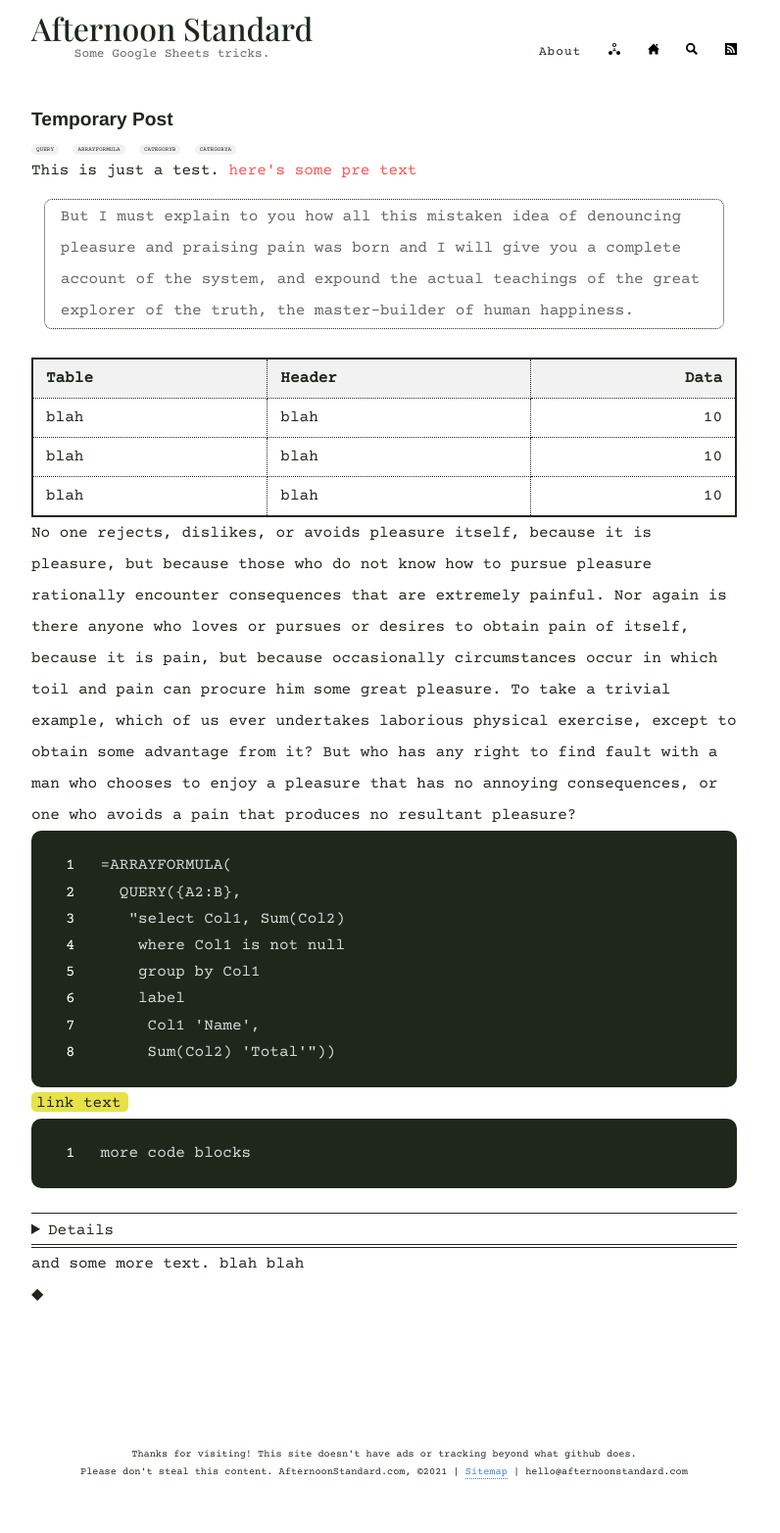
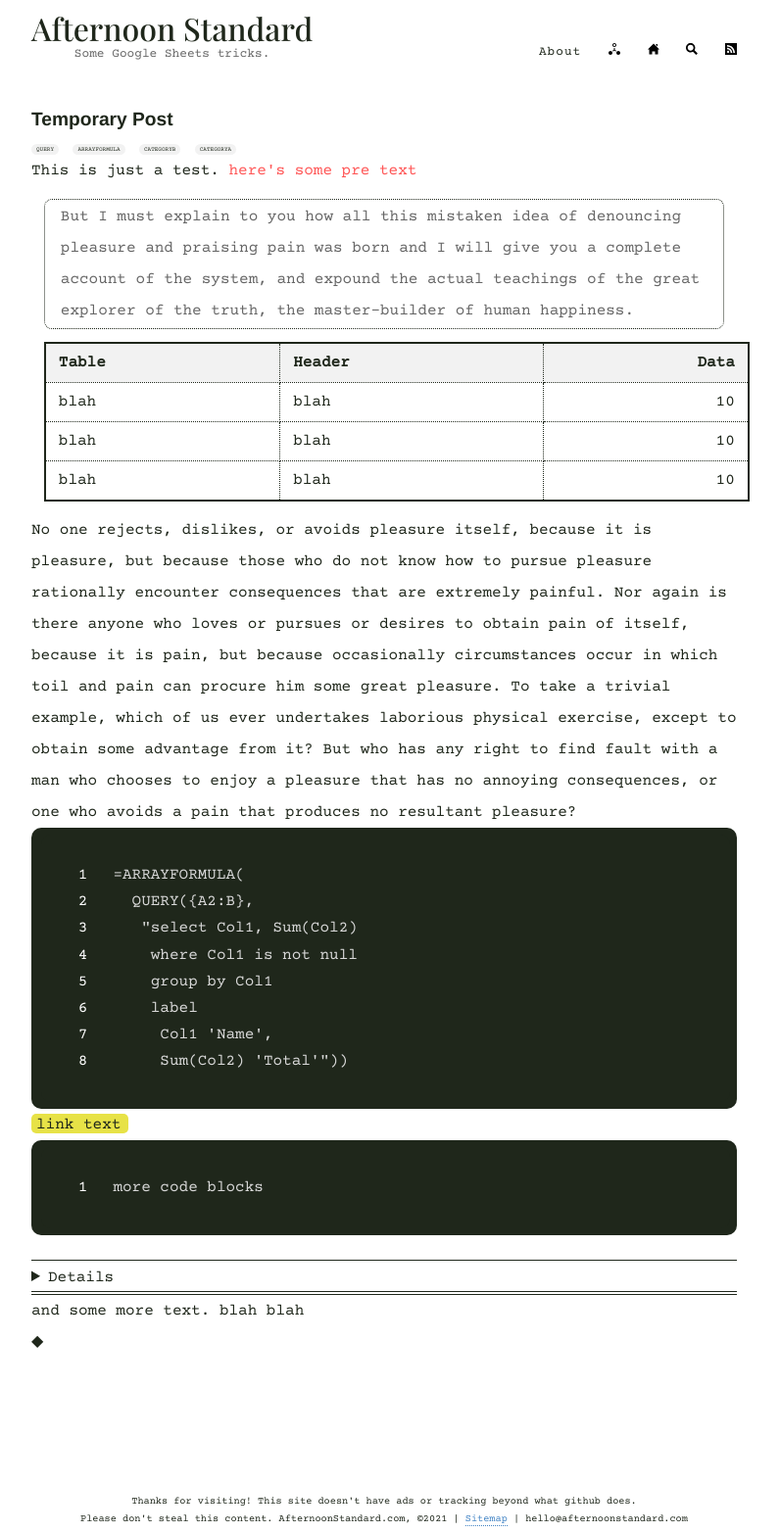
Before and after one commit to boringparty/hello-party.github.io, a Jekyll site: the page built from _posts/2021-02-04-hello.md, in a window 1280 px wide. Shown: the whole page at 98% size, without its empty margins (248-1044 px from the left). Built offline with Jekyll 4.4.1, drawn with Linux system fonts in a browser that asks for light colours; before the commit the page ends 1517 px from its top, so only the background shows below that.

Commit message:
Update style.scss

```diff
--- a/assets/style.scss
+++ b/assets/style.scss
@@ -188,6 +188,7 @@
 	padding: 0;
 	border: 2px solid $border;
         width:100%;
+	margin: 0.8em;
 }
 
 table tr {
@@ -527,7 +528,7 @@
 
 .post {
   blockquote {
-    margin: 0.8em .8em 1.8em .8em;
+    margin: 0.8em;
     /*border-left: 2px solid $gray;*/
     padding: 0.1em 1em;
     color: $gray;
```
